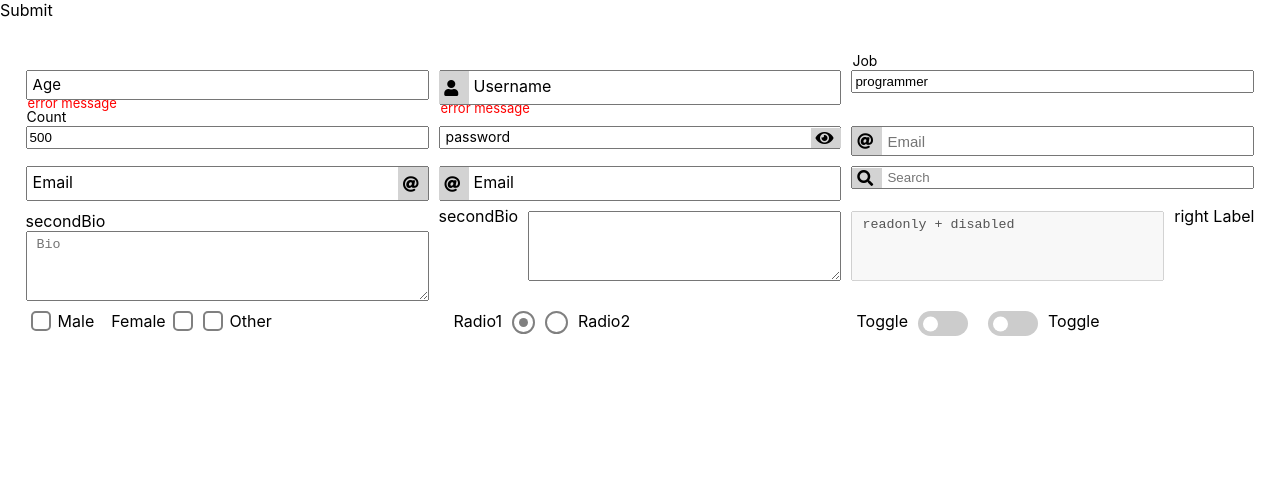
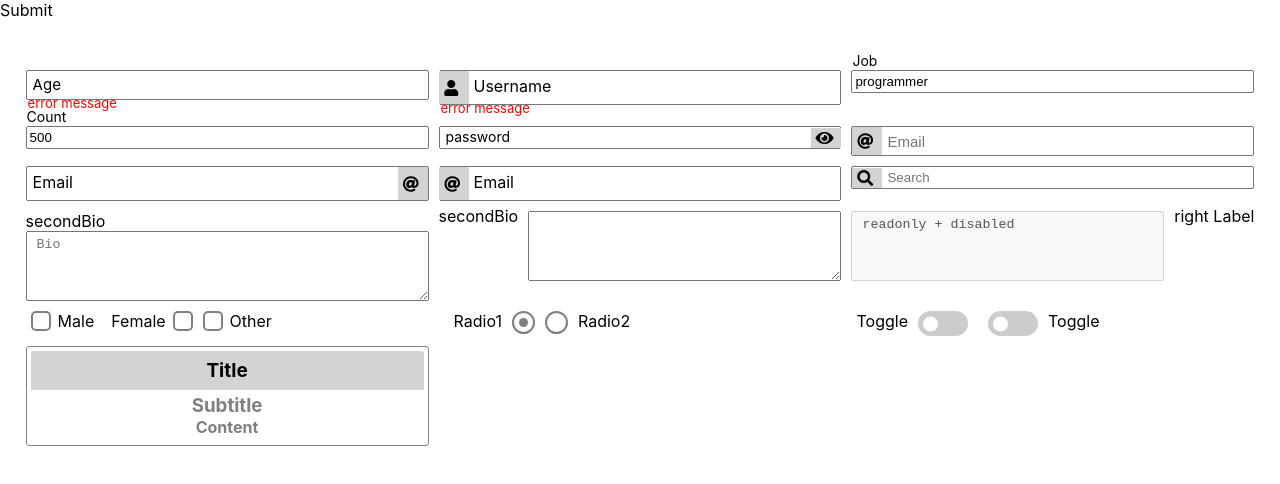
Before and after one commit to emotive44/library-components, a React (Create React App) app: page / in a window 1280 px wide. Shown: the top 484 px of the page. Built offline with nearby package versions, Linux system fonts and the light colour scheme.

Commit message:
Info box component

```diff
--- a/src/App.tsx
+++ b/src/App.tsx
@@ -6,6 +6,7 @@ import TextArea from './components/TextArea/TextArea';
 import CheckBox from './components/CheckBox/CheckBox';
 import RadioBtn from './components/Radio/RadioBtn';
 import Toggle from './components/Toggle/Toggle';
+import InfoBox from './components/InfoBox/InfoBox';
 
 
 function App() {
@@ -259,6 +260,10 @@ function App() {
             callbackChange    = {checkBoxChangeHandler}
           />
         </div>
+        <InfoBox title='Title'>
+          <h3>Subtitle</h3>
+          <p>Content</p>
+        </InfoBox>
       </div>
     </>
   );
--- /dev/null
+++ b/src/components/InfoBox/InfoBox.module.css
@@ -0,0 +1,6 @@
+.infobox { background: white; border: 1px solid gray; padding: 4px; border-radius: 3px; }
+	.infobox .title { background: lightgray; color: black; font-size: 1.9rem; font-weight: 700; text-align: center; padding: 8px 4px; border-radius: 3px 3px 0 0; }
+	.infobox .body { width: 100%; display: table; }
+		.infobox .body .cnt { height: 0.5rem; display: table-cell; color: gray; font-size: 16px; font-weight: bold; text-align: center; vertical-align: middle; word-break: break-word; padding: 4px; }
+		.infobox .body small { display: block; color: gray; font-size: 12px; font-weight: 300; margin-top: 4px; }
+	.infobox i { color: gray; font-size: 1.6rem; margin-left: 8px; }
--- /dev/null
+++ b/src/components/InfoBox/InfoBox.tsx
@@ -0,0 +1,28 @@
+import React, { FC } from 'react';
+
+import classes from './InfoBox.module.css';
+
+interface InfoBoxProps {
+  title: string
+}
+
+const InfoBox: FC<InfoBoxProps> = ({ title, children }) => {
+	const mainClasses = [classes.infobox];
+
+  return (
+    <div className={mainClasses.join(' ')}>
+      <div
+        className={classes.title}
+        dangerouslySetInnerHTML={{__html: title}}
+      />
+      <div className={classes.body}>
+        <div className={classes.cnt}>
+          {children}
+        </div>
+      </div>
+    </div>
+  );
+}
+
+
+export default InfoBox;
```
